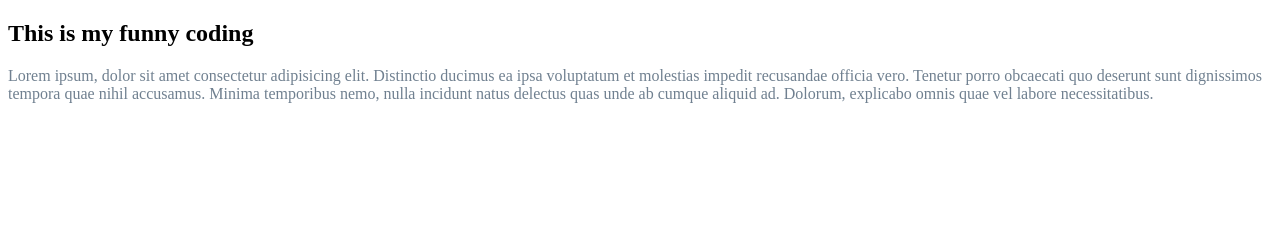
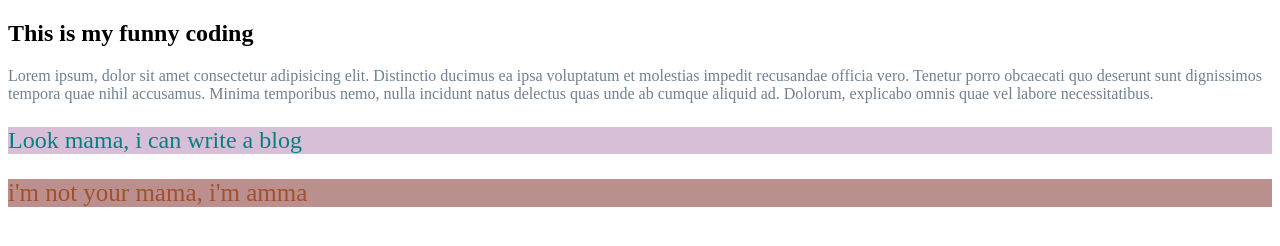
Before and after one commit to shishirdev123/my-third-repo, a plain HTML site: page index.html in a window 1280 px wide. Drawn offline with Linux system fonts and the light colour scheme.

Commit message:
new added

```diff
--- a/index.html
+++ b/index.html
@@ -10,5 +10,7 @@
 <body>
     <h2>This is my funny coding</h2>
     <p>Lorem ipsum, dolor sit amet consectetur adipisicing elit. Distinctio ducimus ea ipsa voluptatum et molestias impedit recusandae officia vero. Tenetur porro obcaecati quo deserunt sunt dignissimos tempora quae nihil accusamus. Minima temporibus nemo, nulla incidunt natus delectus quas unde ab cumque aliquid ad. Dolorum, explicabo omnis quae vel labore necessitatibus.</p>
+    <p class="wow">Look mama, i can write a blog</p>
+    <p class="grav">i'm not your mama, i'm amma</p>
 </body>
 </html>
--- a/style.css
+++ b/style.css
@@ -6,3 +6,13 @@ h1{
 p{
     color: slategray;
 }
+.wow{
+    color: teal;
+    background-color: thistle;
+    font-size: 24px;
+}
+.grav{
+    color: sienna;
+    background-color: rosybrown;
+    font-size: 25px;
+}
```
